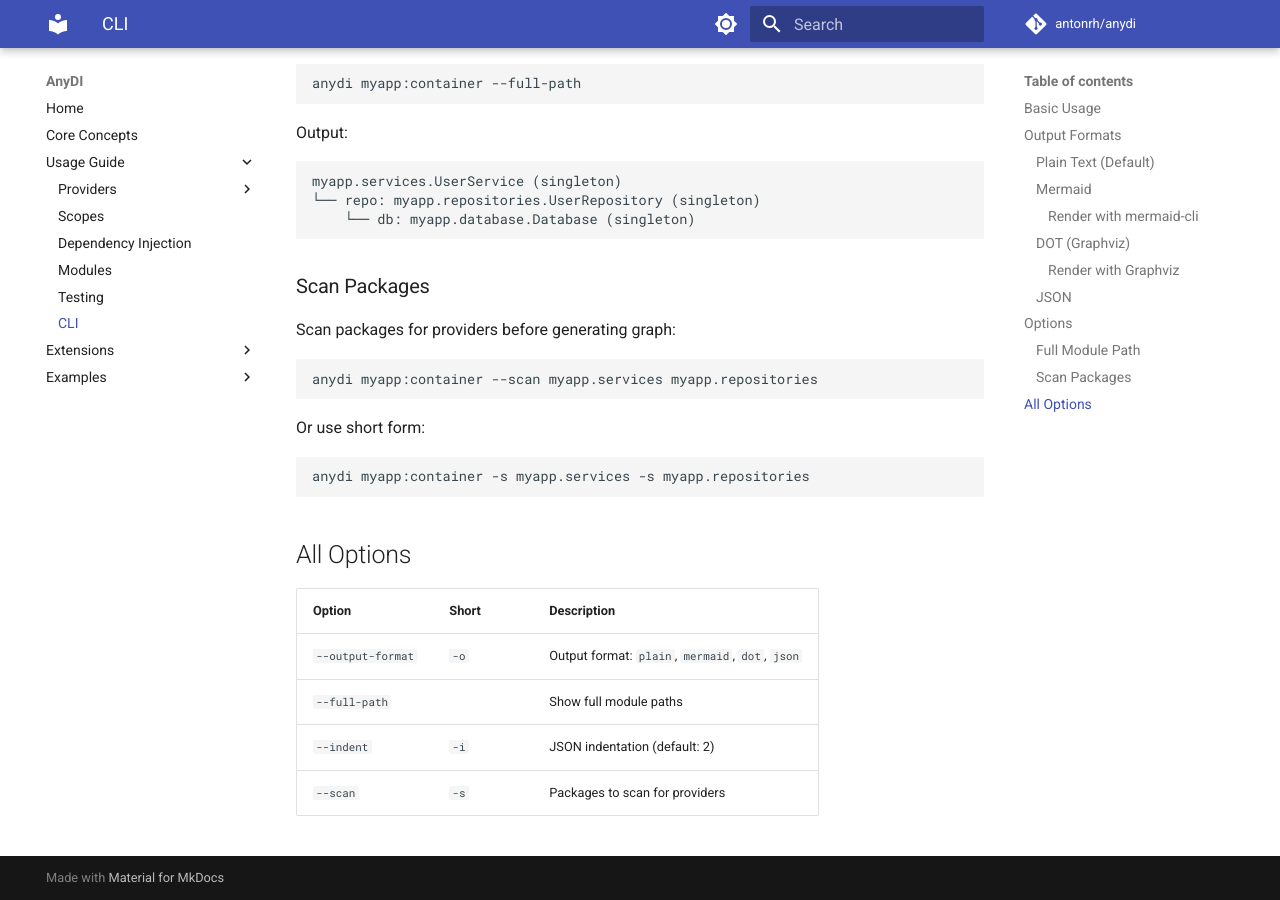
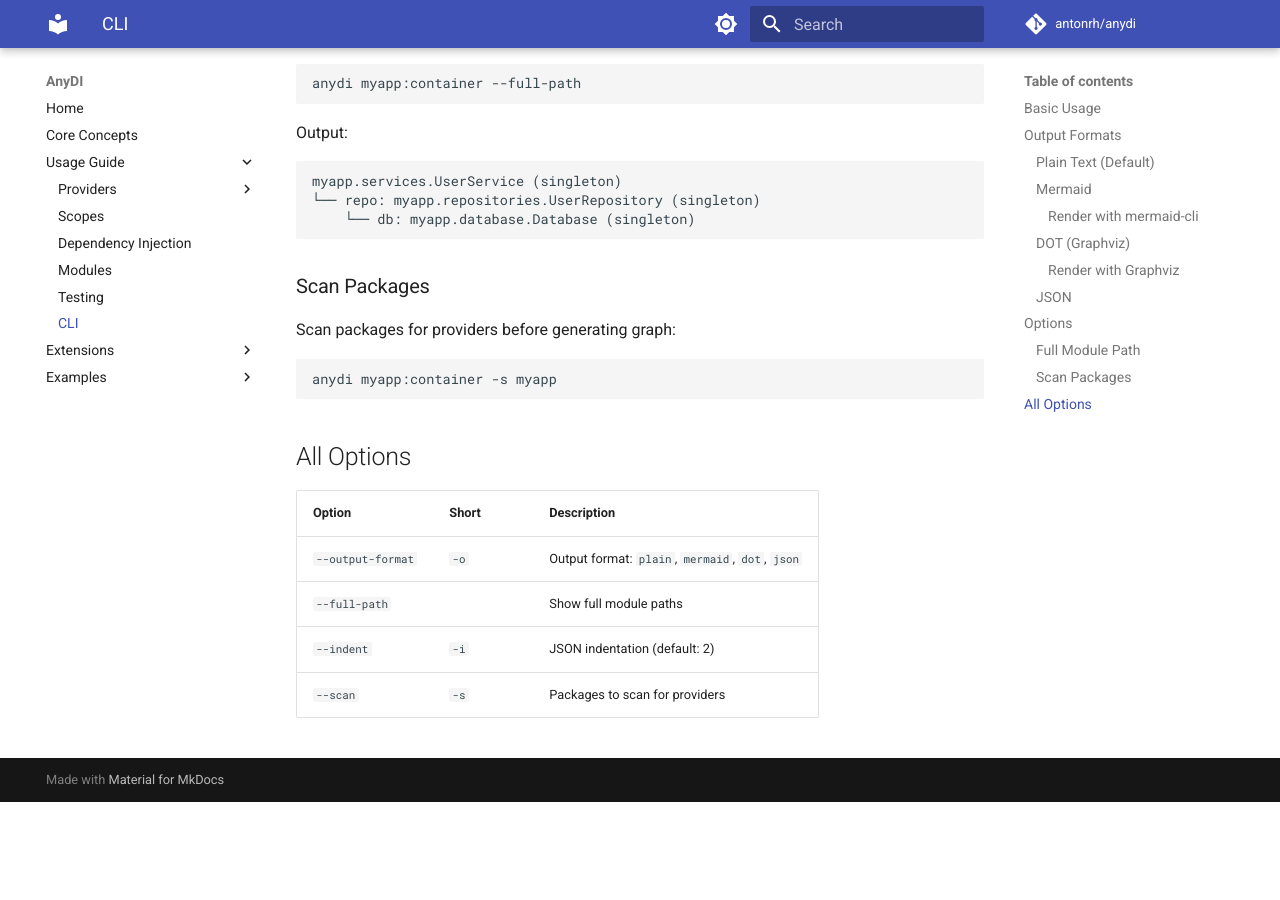
Before and after one commit to antonrh/anydi, an MkDocs documentation site: the page built from docs/usage/cli.md, in a window 1280 px wide and 900 px high, scrolled down 3501 px. Built offline with MkDocs 1.6.1 and Material for MkDocs 9.7.7, drawn with Linux system fonts in a browser that asks for light colours; comment, search, counter and statistics services are not loaded; after the commit the page ends 4303 px from its top, so only the background shows below that.

Commit message:
Update cli docs

````diff
--- a/docs/usage/cli.md
+++ b/docs/usage/cli.md
@@ -199,13 +199,7 @@ myapp.services.UserService (singleton)
 Scan packages for providers before generating graph:
 
 ```shell
-anydi myapp:container --scan myapp.services myapp.repositories
-```
-
-Or use short form:
-
-```shell
-anydi myapp:container -s myapp.services -s myapp.repositories
+anydi myapp:container -s myapp
 ```
 
 ## All Options
````
